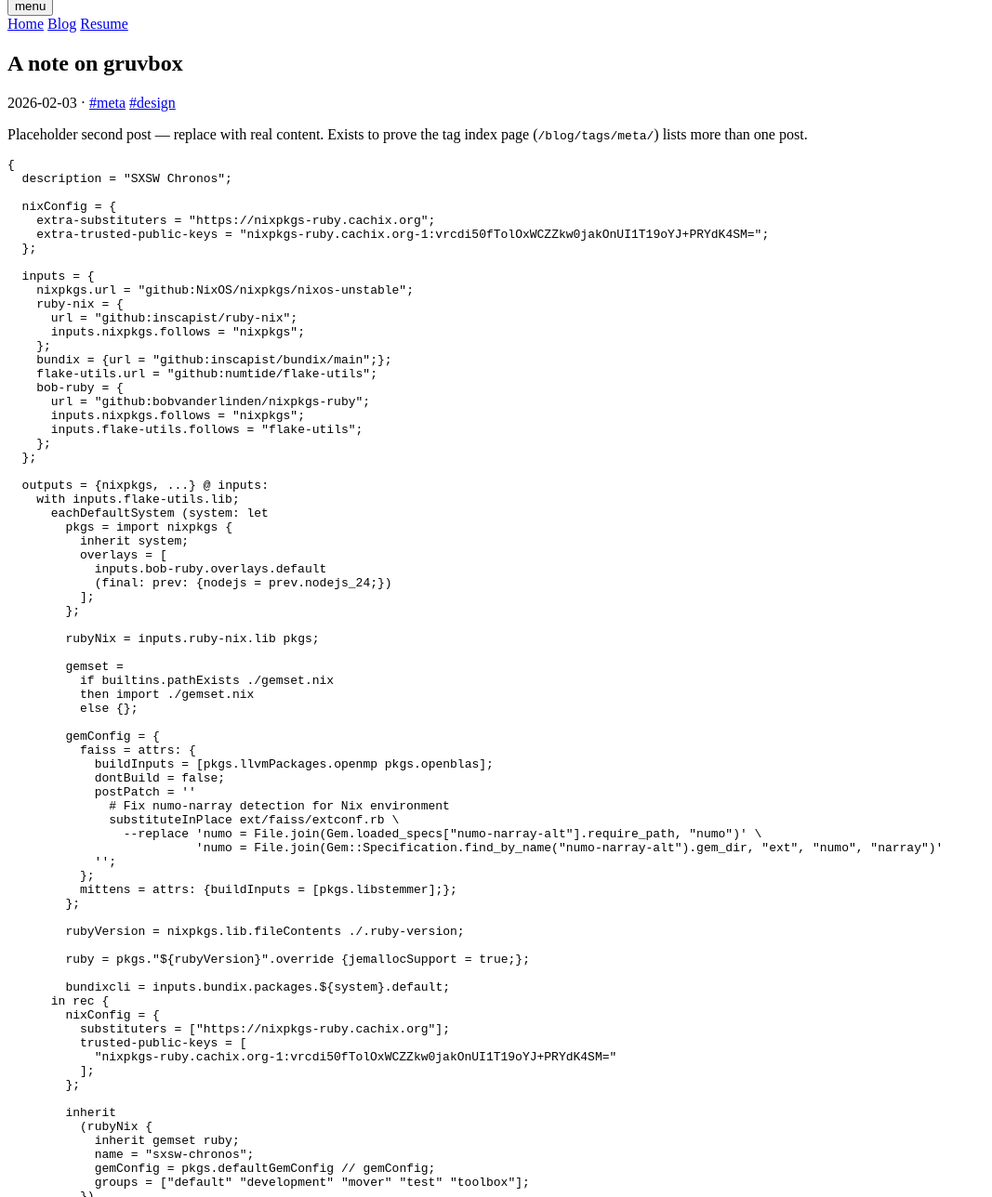
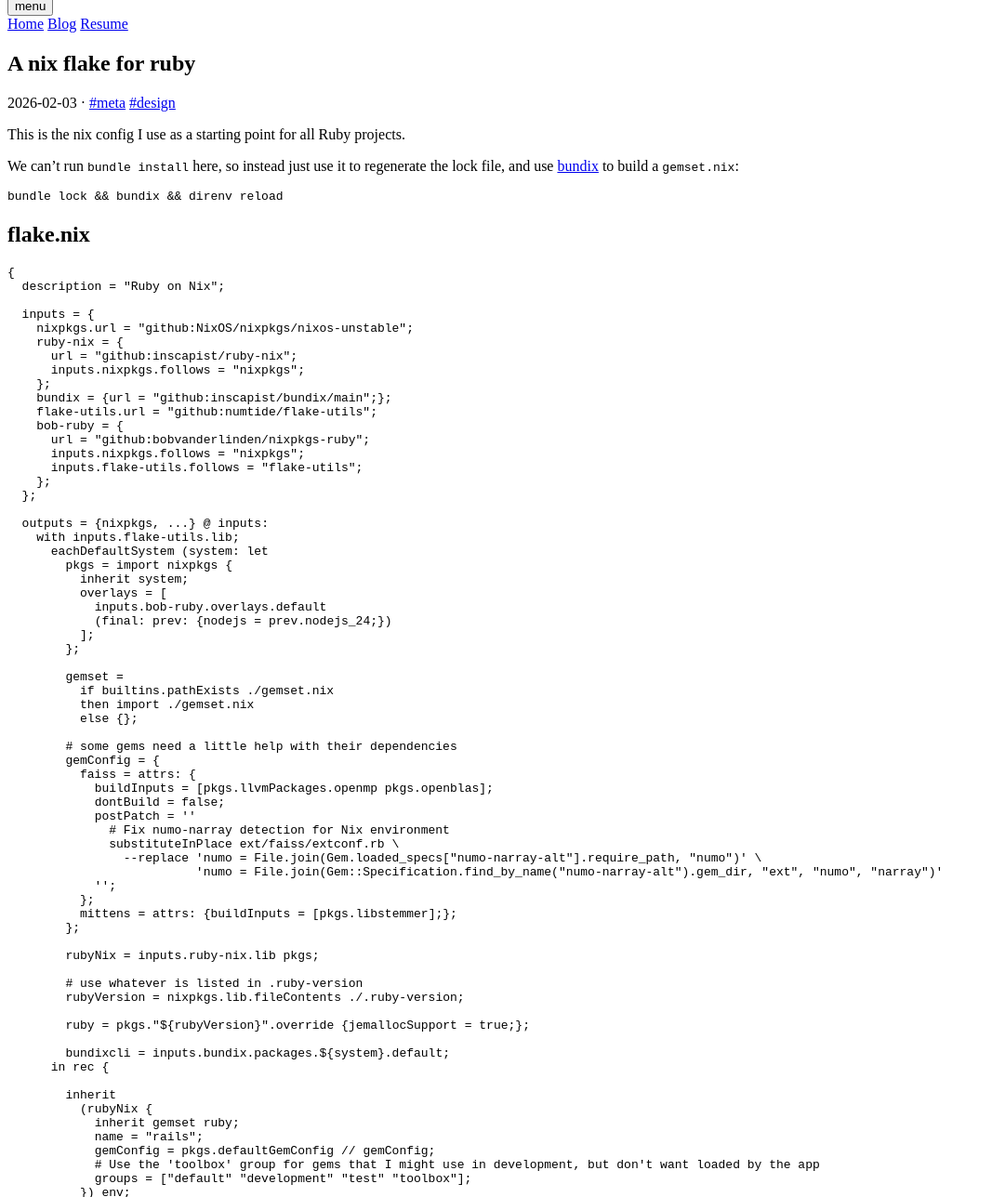
Before and after one commit to emptyflask/recursing.dev, a Jekyll site: the page built from _posts/2026-02-03-a-nix-flake-for-ruby.md, in a window 1280 px wide and 1400 px high, cut to the strip 112-1400 px from the top of the window. Shown: the whole strip at 93% size, without its empty margins (0-1067 px from the left). Built offline with Jekyll 4.4.1, drawn with Linux system fonts in a browser that asks for light colours.

Commit message:
flake for ruby

````diff
--- a/_posts/2026-02-03-a-note-on-gruvbox.md
+++ b/_posts/2026-02-03-a-nix-flake-for-ruby.md
@@ -1,20 +1,20 @@
 ---
-title: "A note on gruvbox"
+title: "A nix flake for ruby"
 tags: [meta, design]
 ---
 
-Placeholder second post — replace with real content. Exists to prove the tag
-index page (`/blog/tags/meta/`) lists more than one post.
+This is the nix config I use as a starting point for all Ruby projects.
 
+We can't run `bundle install` here, so instead just use it to regenerate the lock file, and use [bundix](https://github.com/inscapist/bundix.git) to build a `gemset.nix`:
 
+```sh
+bundle lock && bundix && direnv reload
+```
+
+## flake.nix
 ```nix
 {
-  description = "SXSW Chronos";
-
-  nixConfig = {
-    extra-substituters = "https://nixpkgs-ruby.cachix.org";
-    extra-trusted-public-keys = "nixpkgs-ruby.cachix.org-1:vrcdi50fTolOxWCZZkw0jakOnUI1T19oYJ+PRYdK4SM=";
-  };
+  description = "Ruby on Nix";
 
   inputs = {
     nixpkgs.url = "github:NixOS/nixpkgs/nixos-unstable";
@@ -42,13 +42,12 @@ index page (`/blog/tags/meta/`) lists more than one post.
           ];
         };
 
-        rubyNix = inputs.ruby-nix.lib pkgs;
-
         gemset =
           if builtins.pathExists ./gemset.nix
           then import ./gemset.nix
           else {};
 
+        # some gems need a little help with their dependencies
         gemConfig = {
           faiss = attrs: {
             buildInputs = [pkgs.llvmPackages.openmp pkgs.openblas];
@@ -63,28 +62,24 @@ index page (`/blog/tags/meta/`) lists more than one post.
           mittens = attrs: {buildInputs = [pkgs.libstemmer];};
         };
 
+        rubyNix = inputs.ruby-nix.lib pkgs;
+
+        # use whatever is listed in .ruby-version
         rubyVersion = nixpkgs.lib.fileContents ./.ruby-version;
 
         ruby = pkgs."${rubyVersion}".override {jemallocSupport = true;};
 
         bundixcli = inputs.bundix.packages.${system}.default;
       in rec {
-        nixConfig = {
-          substituters = ["https://nixpkgs-ruby.cachix.org"];
-          trusted-public-keys = [
-            "nixpkgs-ruby.cachix.org-1:vrcdi50fTolOxWCZZkw0jakOnUI1T19oYJ+PRYdK4SM="
-          ];
-        };
 
         inherit
           (rubyNix {
             inherit gemset ruby;
-            name = "sxsw-chronos";
+            name = "rails";
             gemConfig = pkgs.defaultGemConfig // gemConfig;
-            groups = ["default" "development" "mover" "test" "toolbox"];
-          })
-          env
-          ;
+            # Use the 'toolbox' group for gems that I might use in development, but don't want loaded by the app
+            groups = ["default" "development" "test" "toolbox"];
+          }) env;
 
         devShells = {
           default = pkgs.mkShell {
````
Also changed, not shown: other parts of _posts/2026-02-03-a-nix-flake-for-ruby.md (+0 -1 lines).
